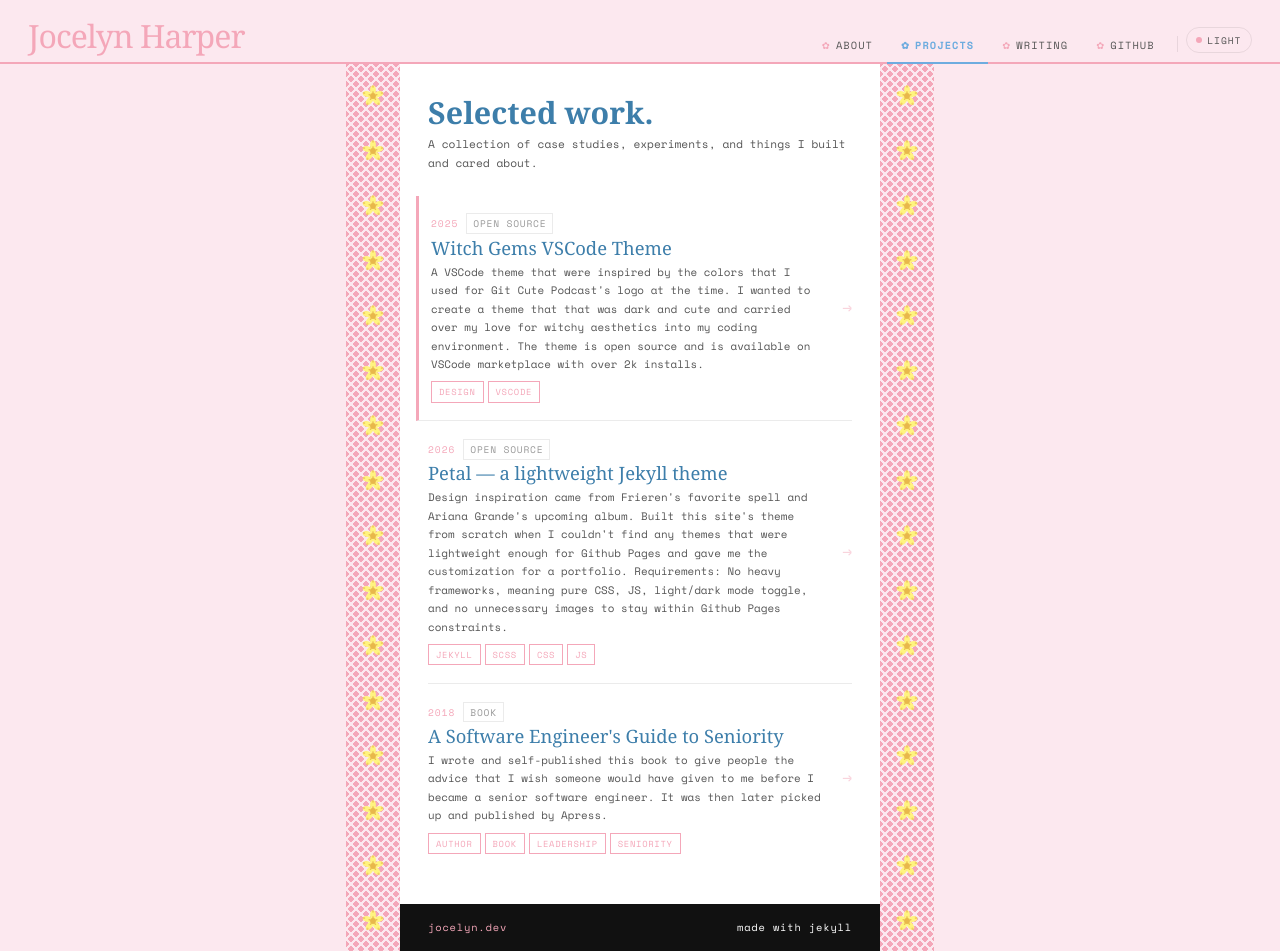
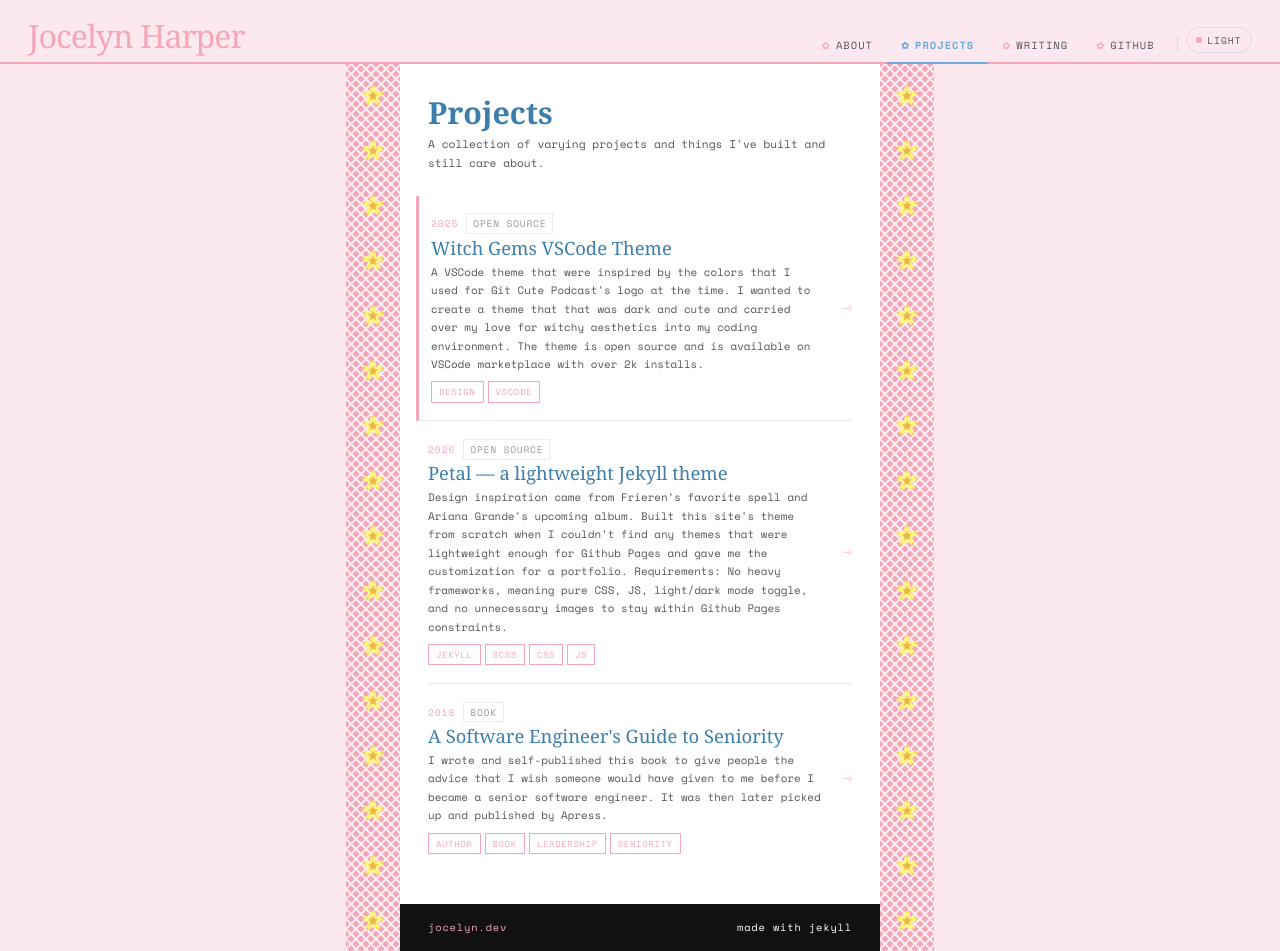
Before and after one commit to javawitch/javawitch.github.io, a Jekyll site: the page built from projects.html, in a window 1280 px wide. Built offline with Jekyll 4.4.1, drawn with Linux system fonts in a browser that asks for light colours.

Commit message:
Changed h1 to Projects and changed the blurb at the top as well.

```diff
--- a/projects.html
+++ b/projects.html
@@ -4,8 +4,8 @@
 ---
 
 <div class="projects-header">
-  <h1>Selected work.</h1>
-  <p>A collection of case studies, experiments, and things I built and cared about.</p>
+  <h1>Projects</h1>
+  <p>A collection of varying projects and things I've built and still care about.</p>
 </div>
 
 <ul class="project-list">
```
